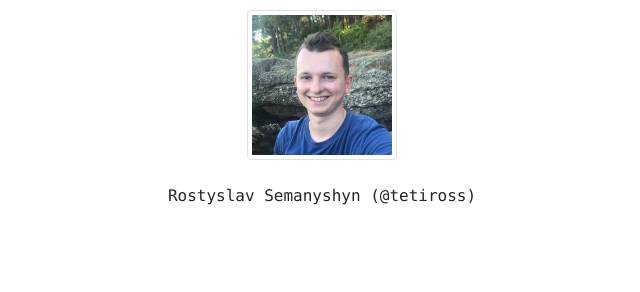
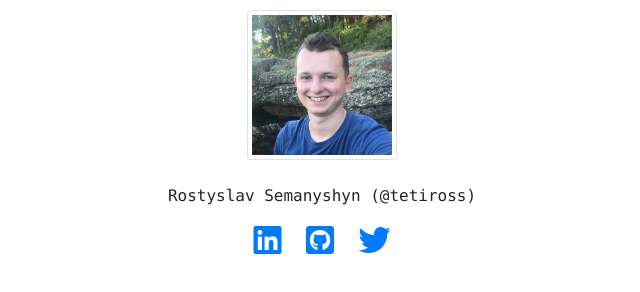
Before and after one commit to TeTiRoss/TeTiRoss.github.io, a plain HTML site: page index.html in a window 1280 px wide. Shown: the whole page, without its empty margins (318-958 px from the left). Drawn offline with nearby package versions, Linux system fonts and the light colour scheme.

Commit message:
add social icons

```diff
--- a/css/main.css
+++ b/css/main.css
@@ -1,3 +1,7 @@
 body {
   margin: 10px;
 }
+
+.social-icon {
+  margin: 0px 10px;
+}
--- a/index.html
+++ b/index.html
@@ -11,6 +11,7 @@
 		<meta name="viewport" content="width=device-width, initial-scale=1.0">
 
 		<link rel="stylesheet" href="https://stackpath.bootstrapcdn.com/bootstrap/4.1.3/css/bootstrap.min.css" integrity="sha384-MCw98/SFnGE8fJT3GXwEOngsV7Zt27NXFoaoApmYm81iuXoPkFOJwJ8ERdknLPMO" crossorigin="anonymous">
+		<link rel="stylesheet" href="https://use.fontawesome.com/releases/v5.5.0/css/all.css" integrity="sha384-B4dIYHKNBt8Bc12p+WXckhzcICo0wtJAoU8YZTY5qE0Id1GSseTk6S+L3BlXeVIU" crossorigin="anonymous">
 		<link rel="stylesheet" type="text/css" href="../css/main.css">
 
 		<script src="https://code.jquery.com/jquery-3.3.1.slim.min.js" integrity="sha384-q8i/X+965DzO0rT7abK41JStQIAqVgRVzpbzo5smXKp4YfRvH+8abtTE1Pi6jizo" crossorigin="anonymous"></script>
@@ -20,17 +21,26 @@
 	<body>
 		<div class="container-fluid">
 		  <div class="row">
+
 		    <div class="col-sm">
 		    </div>
+
 		    <div class="col-sm">
 					<div class="text-center">
-						<img src="../images/tetiross.jpg" heigh='150' width='150' class="img-thumbnail" alt="Rostyslav Semanyshyn">
+						<div class="text-center">
+							<img src="../images/tetiross.jpg" heigh='150' width='150' class="img-thumbnail" alt="Rostyslav Semanyshyn">
+						</div>
+						<br>
+			      <p class='text-center text-monospace'>Rostyslav Semanyshyn (@tetiross)</p>
+						<a href="https://www.linkedin.com/in/rostyslav-semanyshyn-04528a116/" class="social-icon" target="_blank"><i class="fab fa-linkedin fa-2x"></i></a>
+						<a href="https://github.com/TeTiRoss" class="social-icon" target="_blank"><i class="fab fa-github-square fa-2x"></i></a>
+						<a href="https://twitter.com/TeTiRoss" class="social-icon" target="_blank"><i class="fab fa-twitter fa-2x" href='football.ua'></i></a>
 					</div>
-					<br>
-		      <p class='text-center text-monospace'>Rostyslav Semanyshyn (@tetiross)</p>
 		    </div>
+
 		    <div class="col-sm">
 		    </div>
+
 		  </div>
 		</div>
 	</body>
```
